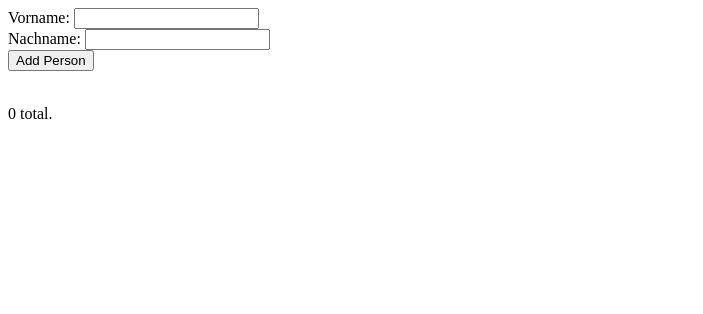
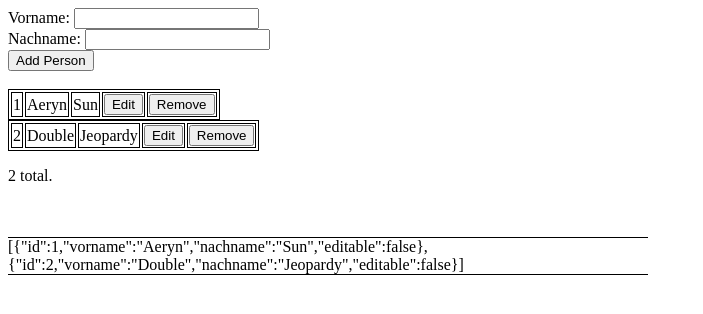
Before and after one commit to petargbs/angluarjs-schulung, a plain HTML site: page demo01/index.html in a window 1280 px wide. Shown: the whole page, without its empty margins (0-703 px from the left). Drawn offline with Linux system fonts and the light colour scheme.

Commit message:
Add Edit of persons

```diff
--- a/demo01/css/style.css
+++ b/demo01/css/style.css
@@ -2,3 +2,9 @@
 table, td {
 	border: 1px solid black;
 }
+
+#sview {
+	border-top: 1px solid black;
+	border-bottom: 1px solid black;
+	width: 640px;
+}
--- a/demo01/index.html
+++ b/demo01/index.html
@@ -25,12 +25,22 @@
             <table data-ng-repeat="person in Persons">
                 <tr>
                     <td>{{person.id}}</td>
-                    <td>{{person.vorname}}</td>
-                    <td>{{person.nachname}}</td>
-                    <td><button data-ng-click="remove(person)">Remove</button></td>
+                    <td ng-hide="person.editable">{{person.vorname}}</td>
+                    <td ng-hide="person.editable">{{person.nachname}}</td>
+                    <td ng-show="person.editable" ><input type="text" data-ng-model="person.vorname"></td>
+                    <td ng-show="person.editable"><input type="text" data-ng-model="person.nachname"></td>
+                    <td ng-hide="person.editable"><button data-ng-click="person.editable=true">Edit</button></td>
+                    <td ng-show="person.editable" ><button data-ng-click="person.editable=false">Done</button></td>
+                    <td ng-hide="person.editable" ><button data-ng-click="remove(person)">Remove</button></td>
                 </tr>
             </table>
             <p>{{Persons.length}} total.</p>
+
+            <br>
+            <br>
+            <div id="sview">
+                {{serialized}}
+            </div>
         </div>
     </body>
 </html>
--- a/demo01/js/app.js
+++ b/demo01/js/app.js
@@ -4,7 +4,7 @@ myApp
     .controller('main', function($scope) {
         $scope.vorname = '';
         $scope.nachname = '';
-
+        $scope.serialized = '';
         $scope.Persons = [];
 
         $scope.show = function(name) {
@@ -17,11 +17,21 @@ myApp
             $scope.Persons.push({
                 id: $scope.Persons.length + 1,
                 vorname: vorname,
-                nachname: nachname
+                nachname: nachname,
+                editable: false
             });
+            $scope.serialized = JSON.stringify($scope.Persons);
         };
         $scope.remove = function(person) {
             var idx = $scope.Persons.indexOf(person);
             $scope.Persons.splice(idx, 1);
         };
+        $scope.rename = function(person, vorname, nachname) {
+            var idx = $scope.Persons.indexOf(person);
+            $scope.Persons[idx].vorname = vorname;
+            $scope.Persons[idx].nachname = nachname;
+        };
+
+        $scope.add('Aeryn', 'Sun');
+        $scope.add('Double', 'Jeopardy');
     });
```
